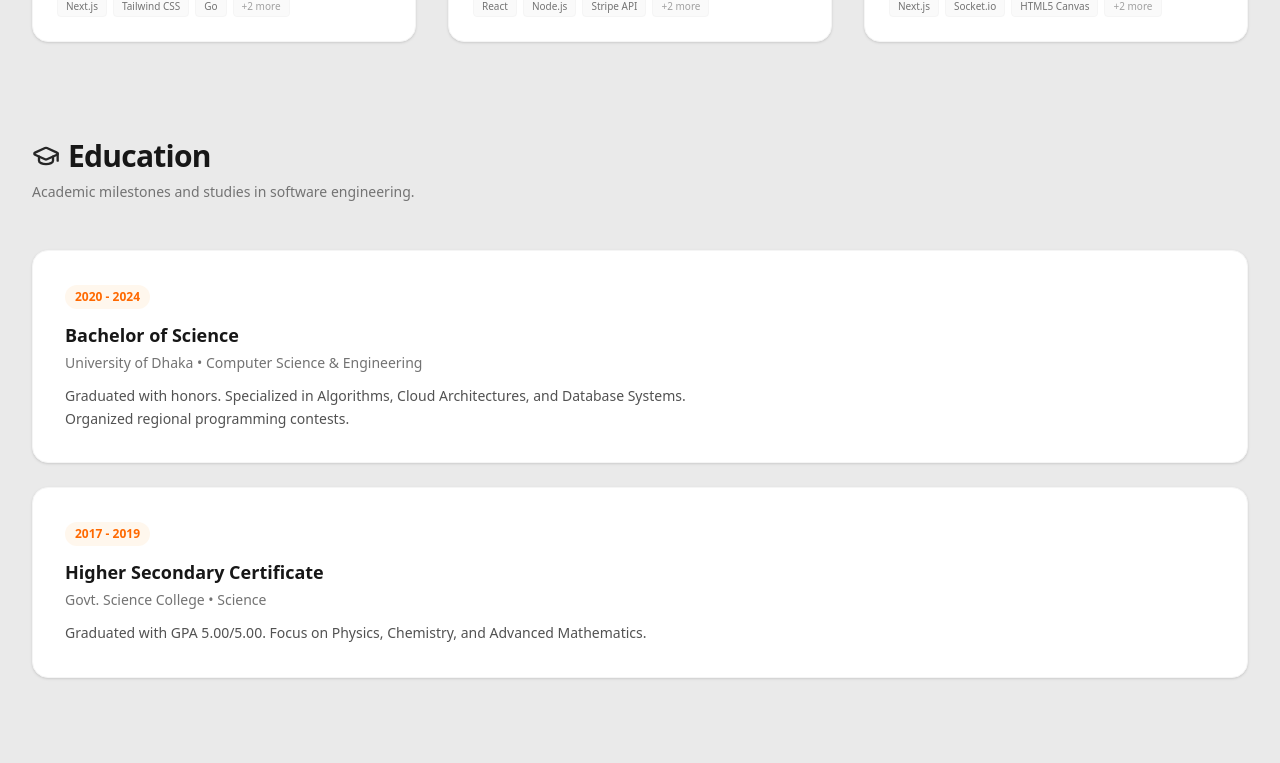
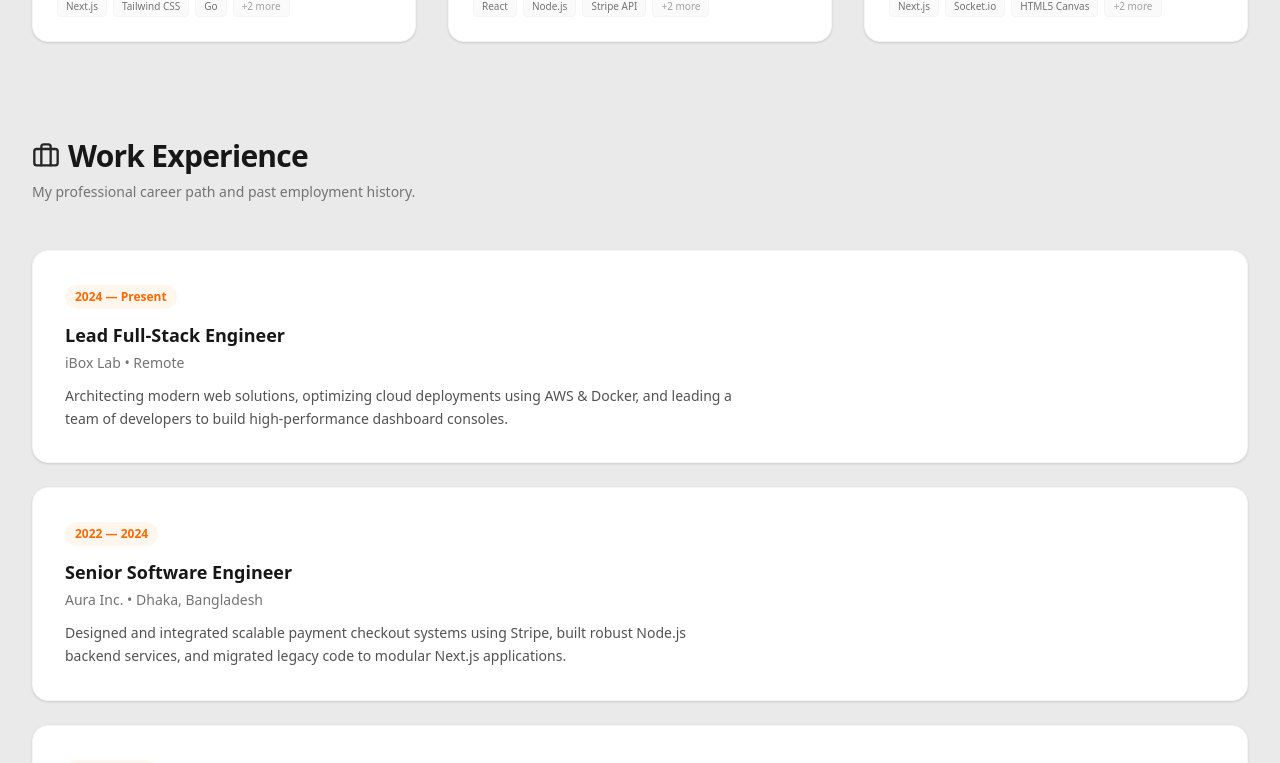
Before and after one commit to apponislam/portfolio-v4, a Next.js app: page / in a window 1280 px wide. Shown: the part 1458-2221 px from the top of the page. Built offline with nearby package versions, Linux system fonts and the light colour scheme.

Commit message:
feat: implement homepage layout with hero, project showcase, experience, and education sections

```diff
--- a/app/page.tsx
+++ b/app/page.tsx
@@ -1,10 +1,11 @@
 import Link from 'next/link';
-import { ArrowRight, ArrowUpRight, GraduationCap, Award, ExternalLink } from 'lucide-react';
+import { ArrowRight, ArrowUpRight, GraduationCap, Award, ExternalLink, Briefcase } from 'lucide-react';
 import detailsData from '@/data/details.json';
 import projectsData from '@/data/projects.json';
 import skillsData from '@/data/skills.json';
 import educationData from '@/data/education.json';
 import certificatesData from '@/data/certificates.json';
+import experienceData from '@/data/experience.json';
 
 export default function Home() {
   const details = detailsData;
@@ -12,6 +13,7 @@ export default function Home() {
   const skills = skillsData;
   const education = educationData;
   const certificates = certificatesData;
+  const experience = experienceData;
 
   // Limit featured projects to first 3
   const featuredProjects = projects.slice(0, 3);
@@ -144,7 +146,38 @@ export default function Home() {
         </div>
       </section>
 
-      {/* 4. Education & Academic Background */}
+      {/* 4. Work Experience Section */}
+      <section className="container mx-auto px-4 md:px-8 mb-24">
+        <div className="mb-12">
+          <h2 className="text-2xl sm:text-3xl font-bold tracking-tight text-neutral-900 mb-2 flex items-center gap-2">
+            <Briefcase className="w-7 h-7 text-neutral-800" />
+            Work Experience
+          </h2>
+          <p className="text-neutral-500 text-sm">
+            My professional career path and past employment history.
+          </p>
+        </div>
+
+        <div className="flex flex-col gap-6">
+          {experience.map((work, index) => (
+            <div
+              key={index}
+              className="bg-white border border-neutral-100 rounded-2xl p-6 md:p-8 flex flex-col md:flex-row md:items-start justify-between gap-4 shadow-sm"
+            >
+              <div className="max-w-2xl">
+                <span className="inline-block text-xs font-semibold text-orange-500 bg-orange-50 px-2.5 py-1 rounded-full mb-3">
+                  {work.duration}
+                </span>
+                <h3 className="text-lg font-bold text-neutral-900 mb-1">{work.role}</h3>
+                <p className="text-sm font-medium text-neutral-500 mb-3">{work.company} &bull; {work.location}</p>
+                <p className="text-neutral-600 text-sm leading-relaxed">{work.description}</p>
+              </div>
+            </div>
+          ))}
+        </div>
+      </section>
+
+      {/* 5. Education & Academic Background */}
       <section className="container mx-auto px-4 md:px-8 mb-24">
         <div className="mb-12">
           <h2 className="text-2xl sm:text-3xl font-bold tracking-tight text-neutral-900 mb-2 flex items-center gap-2">
```
